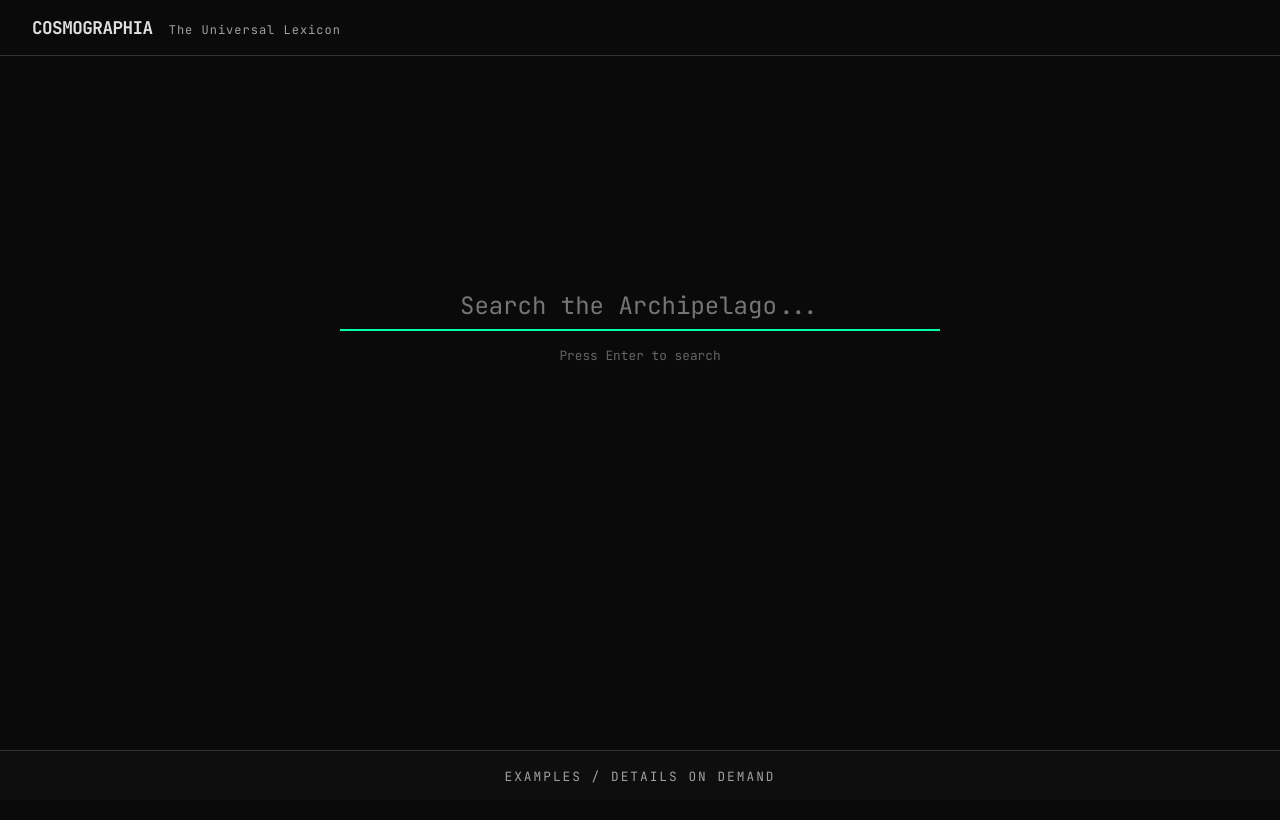
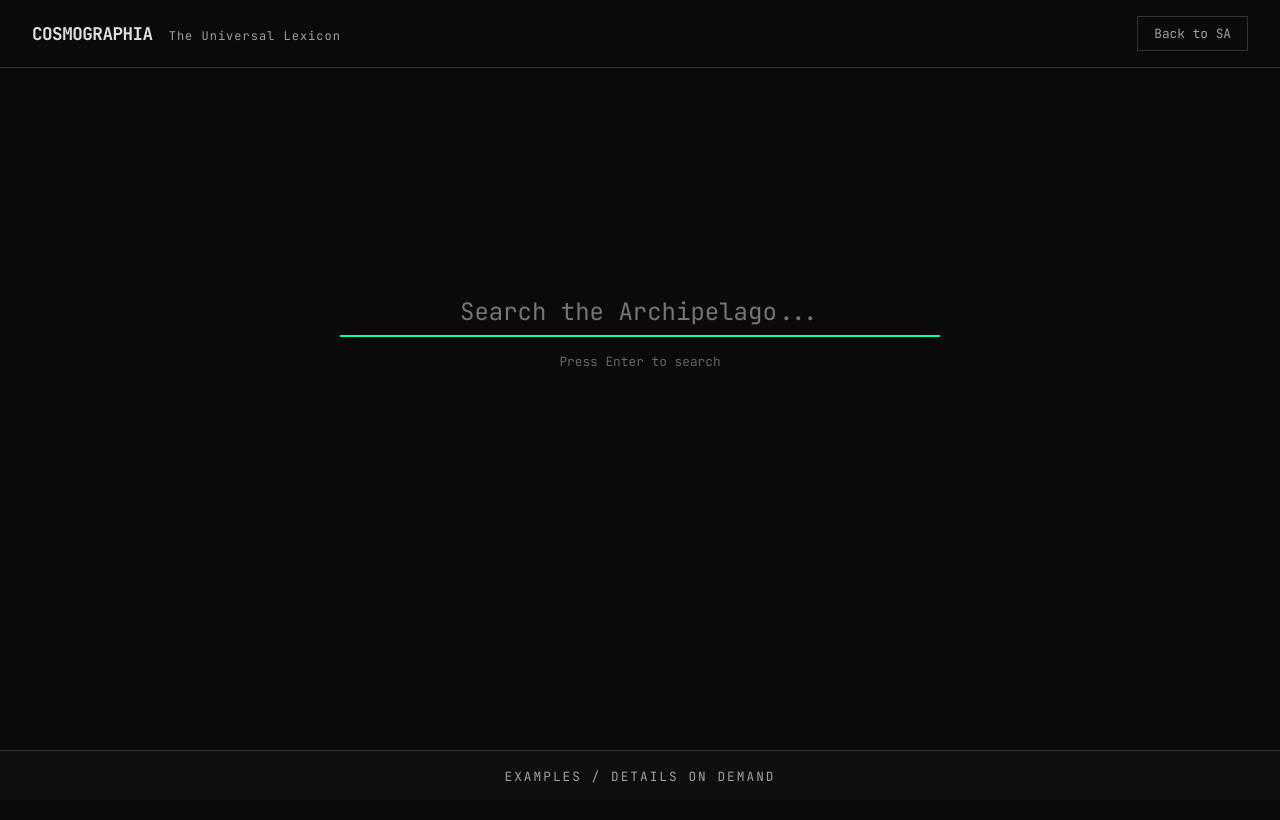
Before and after one commit to simonallmer/Cosmographia, a plain HTML site: page index.html in a window 1280 px wide. Drawn offline with Linux system fonts and the light colour scheme.

Commit message:
Reinstate header for embed mode and add Back to SA link

```diff
--- a/index.html
+++ b/index.html
@@ -17,8 +17,11 @@
     <div id="app">
         <!-- Site Header -->
         <header class="site-header">
-            <span class="site-title" onclick="navigateTo('home')">COSMOGRAPHIA</span>
-            <span class="site-subtitle">The Universal Lexicon</span>
+            <div class="header-left">
+                <span class="site-title" onclick="navigateTo('home')">COSMOGRAPHIA</span>
+                <span class="site-subtitle">The Universal Lexicon</span>
+            </div>
+            <a href="https://simonallmer.com" class="back-link">Back to SA</a>
         </header>
 
         <!-- Home View (Search & Map Placeholder) -->
--- a/style.css
+++ b/style.css
@@ -38,7 +38,11 @@ body {
     border-bottom: 1px solid var(--border-color);
     flex-shrink: 0;
     display: flex;
-    align-items: baseline;
+    justify-content: space-between;
+    align-items: center;
+}
+
+.header-left {
     display: flex;
     align-items: baseline;
     gap: 1rem;
@@ -63,6 +67,21 @@ body {
     color: var(--text-secondary);
     /* text-transform: uppercase; Removed as per request "written regularly" */
     letter-spacing: 1px;
+}
+
+.back-link {
+    font-family: var(--font-mono);
+    font-size: 0.8rem;
+    color: var(--text-secondary);
+    text-decoration: none;
+    border: 1px solid var(--border-color);
+    padding: 0.5rem 1rem;
+    transition: all 0.2s ease;
+}
+
+.back-link:hover {
+    border-color: var(--accent-color);
+    color: var(--accent-color);
 }
 
 /* Views */
@@ -378,10 +397,6 @@ body {
 }
 
 /* Embed Mode */
-body.embed-mode .site-header {
-    display: none !important;
-}
-
 body.embed-mode .core-view,
 body.embed-mode .view-section {
     height: 100vh;
```
